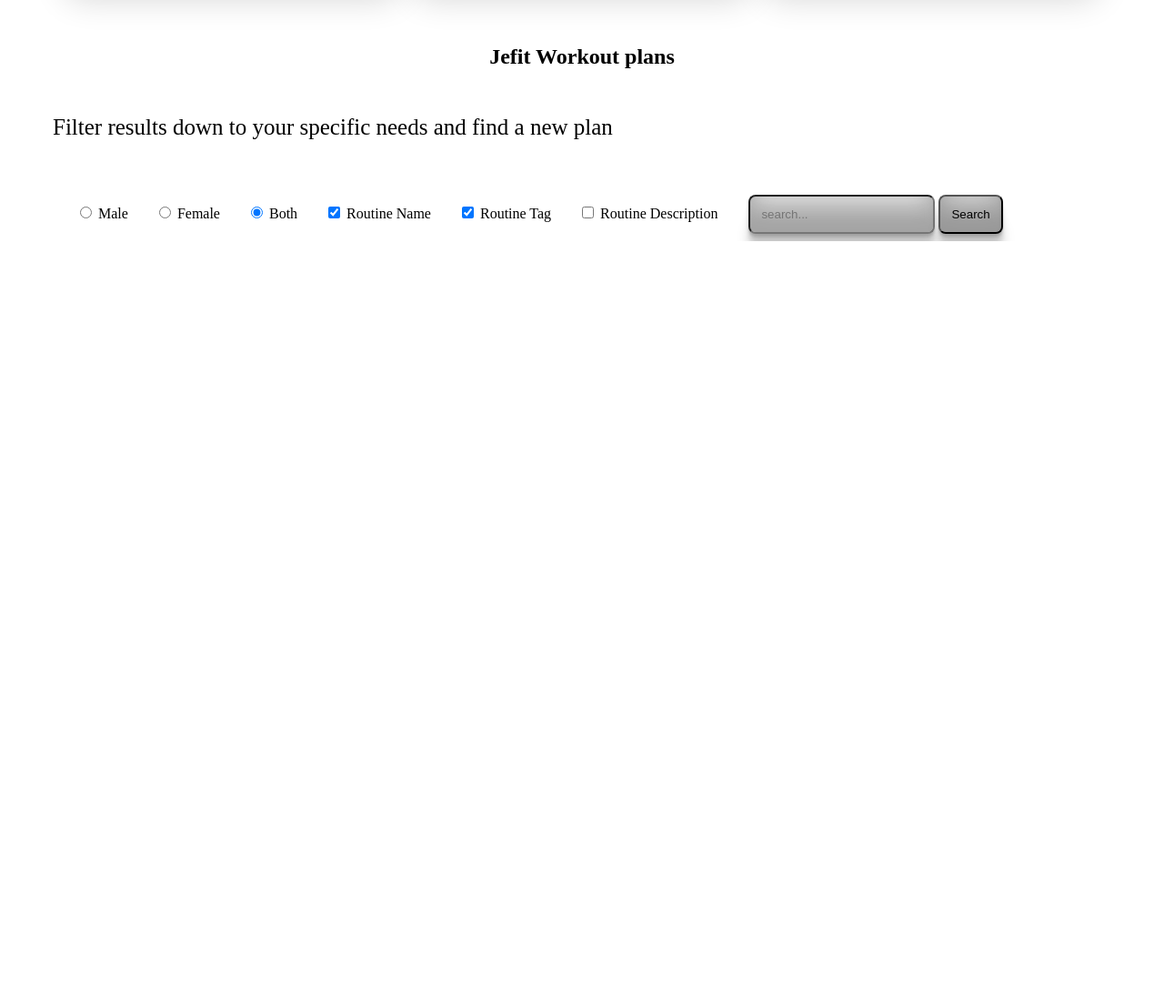
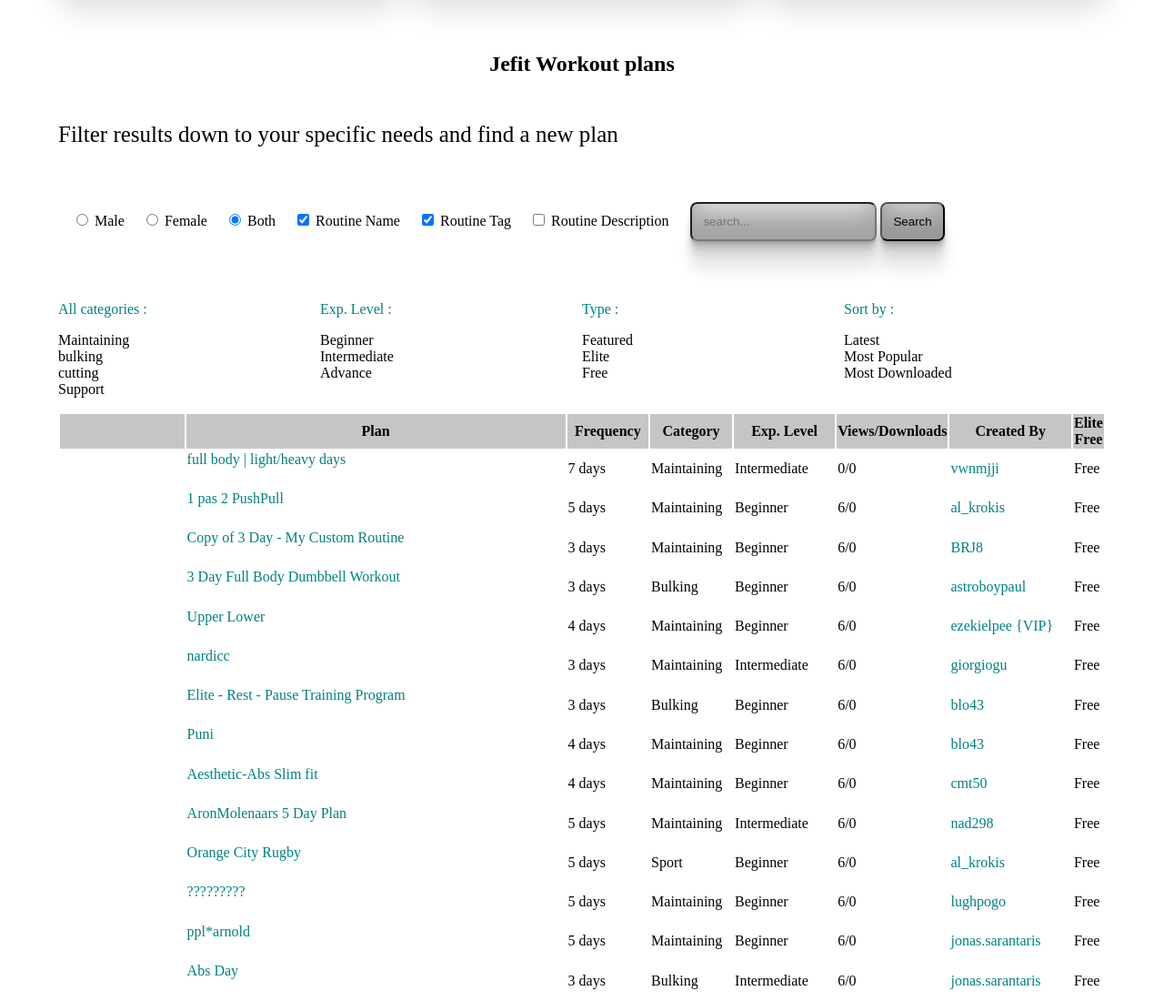
Before and after one commit to RajParmar03/Jefit_clone, a plain HTML site: page workoutplan.html in a window 1280 px wide. Shown: the part 906-2006 px from the top of the page at 91% size. Before the commit the page ends 1171 px from the top, so only its background shows below. Drawn offline with Linux system fonts and the light colour scheme.

Commit message:
day-3 by sachin

```diff
--- a/style.css
+++ b/style.css
@@ -1,11 +1,17 @@
-#main{
+body{
+    width: 90%;
+    margin: auto;
+}
+
+.main{
     height: auto;
-    width: 90%;
+    width: 100%;
     margin: auto;
     display: grid;
     grid-template-columns: repeat(3,1fr);
     gap: 15px;
     margin-bottom: 60px;
+    /* border: 2px solid green; */
 }
 .card{
     border-radius: 20px;
@@ -17,18 +23,53 @@
 }
 .ptag{
     font-size: 25px;
-    margin: 50px 50px 60px 50px;
+    margin: 50px 0px 60px 0px;
 }
 h2{
     text-align: center;
 }
-#check{
+/* #check{
     margin-left: 50px;
-}
+} */
 #check>input{
-    margin-left: 30px;
+    margin-left: 20px;
 }
 button,#search{
     padding: 12px;
     border-radius: 8px;
     box-shadow: rgba(0, 0, 0, 0.17) 0px -23px 25px 0px inset, rgba(0, 0, 0, 0.15) 0px -36px 30px 0px inset, rgba(0, 0, 0, 0.1) 0px -79px 40px 0px inset, rgba(0, 0, 0, 0.06) 0px 2px 1px, rgba(0, 0, 0, 0.09) 0px 4px 2px, rgba(0, 0, 0, 0.09) 0px 8px 4px, rgba(0, 0, 0, 0.09) 0px 16px 8px, rgba(0, 0, 0, 0.09) 0px 32px 16px;}
+#all{
+    display: grid;
+    grid-template-columns: repeat(4,1fr);
+    margin-top: 50px;
+}
+table{
+    width: 100%;
+}
+thead{
+    background-color: rgb(198, 197, 197);
+}
+th:nth-child(1){
+    width: 13%;
+}
+th:nth-child(2){
+    width: 39%;
+}
+th:nth-child(3){
+    width: 8%;
+}
+th:nth-child(4){
+    width: 8%;
+}
+th:nth-child(5){
+    width: 10%;
+}
+th:nth-child(6){
+    width: 7%;
+}
+th:nth-child(7){
+    width: 12%;
+}
+th:nth-child(8){
+    width: 14%;
+}
--- a/workoutplan.html
+++ b/workoutplan.html
@@ -24,6 +24,39 @@
         <input type="text" id="search" placeholder="search...">
         <button>Search</button>
     </div>
+    <div id="all">
+        <div>
+            <p style="color: teal;">All categories : </p>
+            <p>Maintaining <br> bulking<br> cutting <br>Support</p>
+        </div>
+        <div>
+            <p style="color:teal;">Exp. Level : </p>
+            <p>Beginner <br> Intermediate <br>Advance</p>
+        </div>
+        <div>
+            <p style="color:teal;">Type : </p>
+            <p>Featured<br>Elite<br>Free</p>
+        </div>
+        <div> <p style="color:teal;">Sort by : </p>
+            <p>Latest<br>Most Popular<br>Most Downloaded</p></div>
+    </div>
+    <table>
+            <thead>
+                <th></th>
+                <th>Plan</th>
+                <th>Frequency</th>
+                <th>Category</th>
+                <th>Exp. Level</th>
+                <th>Views/Downloads</th>
+                <th>Created By</th>
+                <th>Elite Free</th>
+            </thead>
+        <tbody>
+            <!-- <tr>
+                <td><div><img src="https://cdn.jefit.com/uc/file/2b90c1ef3b5c2e0b/1.jpg" alt=""></div></td>
+            </tr> -->
+        </tbody>
+    </table>
 </body>
 </html>
 <script src="workoutplan.js"></script>
--- a/workoutplan.js
+++ b/workoutplan.js
@@ -1,4 +1,7 @@
 let container = document.querySelector('#main');
+let card1 = document.createElement("div")
+card1.setAttribute("class","main")
+
 let cards = [
     {img:"https://cdn.jefit.com/uc/file/8a8f9c83297f0ade/1.jpg",
      h2:"8 Exercise: Push/Pull Routine"},
@@ -22,22 +25,24 @@
     let h2 = document.createElement('h2');
     h2.innerText= ele.h2;
     div.append(img,h2);
-    container.append(div);
+    card1.append(div)
 })
-// =============================================================
-
+// container.append(card1)
+// // =============================================================
+let card11 = document.createElement("div")
+card11.setAttribute("class","main")
 let cards2 = [
-    {img:"https://cdn.jefit.com/uc/file/8a8f9c83297f0ade/1.jpg",
+    {img:"https://cdn.jefit.com/uc/file/87c7f61fc8799c72/1.jpg",
      h2:"8 Exercise: Push/Pull Routine"},
-     {img:"https://cdn.jefit.com/uc/file/2b90c1ef3b5c2e0b/1.jpg",
+     {img:"	https://cdn.jefit.com/uc/file/9cab85465269b98a/1.jpg",
      h2:"Forcing your muscle to grow"},
+     {img:"	https://cdn.jefit.com/uc/file/1dcaab8f8f27d43a/1.jpg",
+     h2:"Smith Machine Programe"},
      {img:"	https://cdn.jefit.com/uc/file/4e6837f6cba13dea/1.jpg",
-     h2:"Smith Machine Programe"},
-     {img:"	https://cdn.jefit.com/uc/file/1dcaab8f8f27d43a/1.jpg",
      h2:"Back &Bicep : 2 day plan"},
      {img:"	https://cdn.jefit.com/uc/file/5c125efc34392d0a/1.jpg",
      h2:"No Equipment Surpset"},
-     {img:"	https://cdn.jefit.com/uc/file/9cab85465269b98a/1.jpg",
+     {img:"https://cdn.jefit.com/uc/file/2b90c1ef3b5c2e0b/1.jpg",
      h2:"Strength Machine Program"},
 ]
 
@@ -49,24 +54,27 @@
     let h2 = document.createElement('h2');
     h2.innerText= ele.h2;
     div1.append(img,h2);
-    // container.append(div1);
+    card11.append(div1)
 })
-// ==============================================================
+// container.append(card11);
+// // ==============================================================
 
+let card12 = document.createElement("div")
+card12.setAttribute("class","main")
 let cards3 = [
-    {img:"https://cdn.jefit.com/uc/file/8a8f9c83297f0ade/1.jpg",
-     h2:"8 Exercise: Push/Pull Routine"},
-     {img:"https://cdn.jefit.com/uc/file/2b90c1ef3b5c2e0b/1.jpg",
-     h2:"Forcing your muscle to grow"},
-     {img:"	https://cdn.jefit.com/uc/file/4e6837f6cba13dea/1.jpg",
-     h2:"Smith Machine Programe"},
-     {img:"	https://cdn.jefit.com/uc/file/1dcaab8f8f27d43a/1.jpg",
-     h2:"Back &Bicep : 2 day plan"},
-     {img:"	https://cdn.jefit.com/uc/file/5c125efc34392d0a/1.jpg",
+    {img:"https://cdn.jefit.com/uc/file/2b90c1ef3b5c2e0b/1.jpg",
+    h2:"8 Exercise: Push/Pull Routine"},
+    {img:"https://cdn.jefit.com/uc/file/87c7f61fc8799c72/1.jpg",
+    h2:"Forcing your muscle to grow"},
+    {img:"	https://cdn.jefit.com/uc/file/5c125efc34392d0a/1.jpg",
+    h2:"Smith Machine Programe"},
+    {img:"	https://cdn.jefit.com/uc/file/87c7f61fc8799c72/1.jpg",
+    h2:"Back &Bicep : 2 day plan"},
+    {img:"	https://cdn.jefit.com/uc/file/4e6837f6cba13dea/1.jpg",
      h2:"No Equipment Surpset"},
-     {img:"	https://cdn.jefit.com/uc/file/9cab85465269b98a/1.jpg",
+     {img:"https://cdn.jefit.com/uc/file/8a8f9c83297f0ade/1.jpg",
      h2:"Strength Machine Program"},
-]
+    ]
 
 cards3.forEach(function(ele){
         let div2= document.createElement('div');
@@ -76,15 +84,64 @@
         let h2 = document.createElement('h2');
         h2.innerText= ele.h2;
         div2.append(img,h2);
-        // container.append(div2);
+        card12.append(div2)
     })
 
-    let imgs =[cards,cards2,cards3]
+
+    let imgs =[card1,card11,card12]
+    let i=0
     function show(){
-            container.append(div);
+            container.innerHTML='';
+            container.append(imgs[i]);
+            i++
+            if(i==imgs.length){
+                i=0;
+            }
+}
+setInterval(show,3000)
+// ====================================
 
-        // for(let i =0;i<imgs.length;i++){
+let data = [
+    {a:"",b:'full body | light/heavy days',c:'7 days',d:'Maintaining',e:'Intermediate',f:'0/0',g:'vwnmjji',h:'Free'},
+    {a:"",b:'1 pas 2 PushPull',c:'5 days',d:'Maintaining',e:'Beginner',f:'6/0',g:'al_krokis',h:'Free'},
+    {a:"",b:'Copy of 3 Day - My Custom Routine',c:'3 days',d:'Maintaining',e:'Beginner',f:'6/0',g:'BRJ8',h:'Free'},
+    {a:"",b:'3 Day Full Body Dumbbell Workout',c:'3 days',d:'Bulking',e:'Beginner',f:'6/0',g:'astroboypaul',h:'Free'},
+    {a:"",b:'Upper Lower',c:'4 days',d:'Maintaining',e:'Beginner',f:'6/0',g:'ezekielpee {VIP}',h:'Free'},
+    {a:"",b:'nardicc',c:'3 days',d:'Maintaining',e:'Intermediate',f:'6/0',g:'giorgiogu',h:'Free'},
+    {a:"",b:'Elite - Rest - Pause Training Program',c:'3 days',d:'Bulking',e:'Beginner',f:'6/0',g:'blo43',h:'Free'},
+    {a:"",b:'Puni',c:'4 days',d:'Maintaining',e:'Beginner',f:'6/0',g:'blo43',h:'Free'},
+    {a:"",b:'Aesthetic-Abs Slim fit',c:'4 days',d:'Maintaining',e:'Beginner',f:'6/0',g:'cmt50',h:'Free'},
+    {a:"",b:'AronMolenaars 5 Day Plan',c:'5 days',d:'Maintaining',e:'Intermediate',f:'6/0',g:'nad298',h:'Free'},
+    {a:"",b:'Orange City Rugby',c:'5 days',d:'Sport',e:'Beginner',f:'6/0',g:'al_krokis',h:'Free'},
+    {a:"",b:'?????????',c:'5 days',d:'Maintaining',e:'Beginner',f:'6/0',g:'lughpogo',h:'Free'},
+    {a:"",b:'ppl*arnold',c:'5 days',d:'Maintaining',e:'Beginner',f:'6/0',g:'jonas.sarantaris',h:'Free'},
+    {a:"",b:'Abs Day',c:'3 days',d:'Bulking',e:'Intermediate',f:'6/0',g:'jonas.sarantaris',h:'Free'},
+];
 
-        // }
-}
-setInterval(show,2000)
+data.forEach(function(ele){
+
+    let row = document.createElement('tr');
+    let col = document.createElement('td');
+    let d = document. createElement('div');
+    d.innerText = ''
+    let col2 = document.createElement('td');
+    let h4 = document.createElement('h4');
+    col2.innerText = ele.b;
+    col2.append(h4)
+    col2.style.color= 'teal';
+    let col3 = document.createElement('td');
+    col3.innerText = ele.c
+    let col4 = document.createElement('td');
+    col4.innerText = ele.d
+    let col5 = document.createElement('td');
+    col5.innerText = ele.e
+    let col6 = document.createElement('td');
+    col6.innerText = ele.f
+    let col7 = document.createElement('td');
+col7.innerText = ele.g
+col7.style.color = "teal"
+let col8 = document.createElement('td');
+col8.innerText = ele.h
+row.append(col,col2,col3,col4,col5,col6,col7,col8);
+document.querySelector('tbody').append(row)
+})
```
